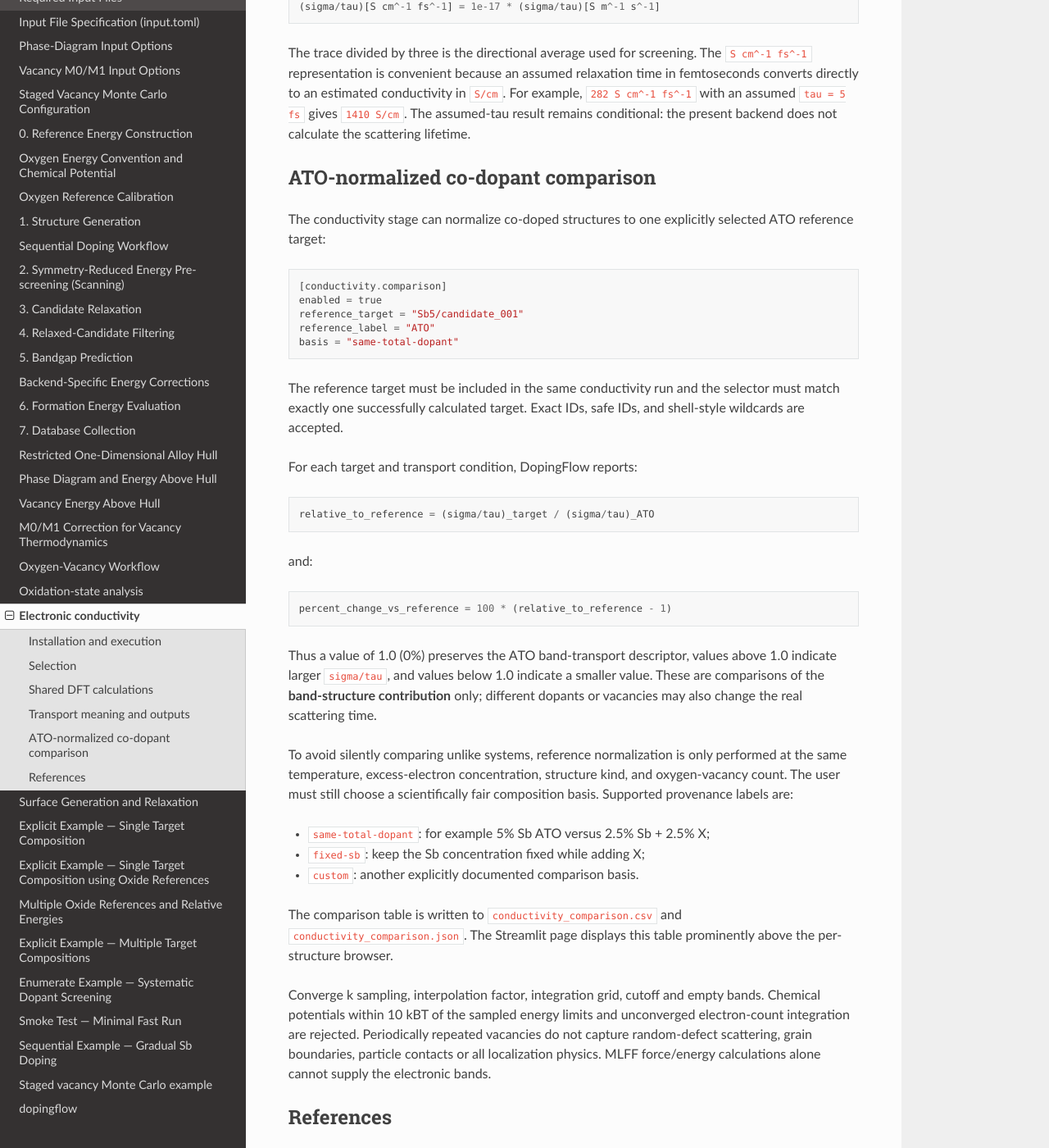
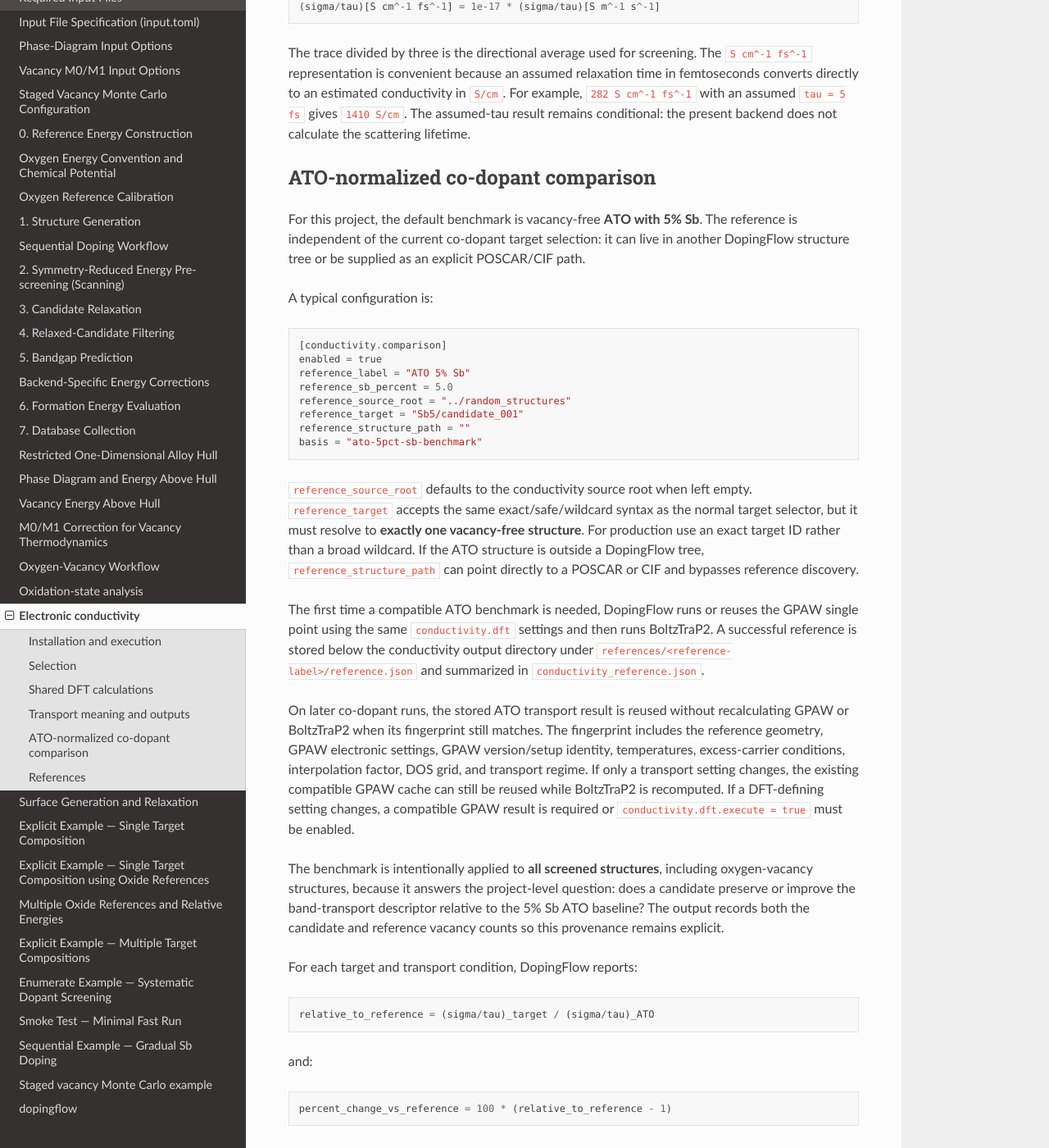
Before and after one commit to KazemZh/dopingflow, a Sphinx documentation site: the page built from docs/source/methods/conductivity.rst, in a window 1280 px wide and 1400 px high, scrolled down 3804 px. Shown: the whole window at 82% size. Built offline with Sphinx 7.4.7 and the Read the Docs theme 3.1.0, drawn with Linux system fonts in a browser that asks for light colours; some of the changed text lies outside the part shown.

Commit message:
Document persistent 5% Sb ATO benchmark reuse

```diff
--- a/docs/source/methods/conductivity.rst
+++ b/docs/source/methods/conductivity.rst
@@ -177,18 +177,50 @@ conditional: the present backend does not calculate the scattering lifetime.
 ATO-normalized co-dopant comparison
 -----------------------------------
 
-The conductivity stage can normalize co-doped structures to one explicitly
-selected ATO reference target::
+For this project, the default benchmark is vacancy-free **ATO with 5% Sb**.
+The reference is independent of the current co-dopant target selection: it can
+live in another DopingFlow structure tree or be supplied as an explicit
+POSCAR/CIF path.
+
+A typical configuration is::
 
     [conductivity.comparison]
     enabled = true
+    reference_label = "ATO 5% Sb"
+    reference_sb_percent = 5.0
+    reference_source_root = "../random_structures"
     reference_target = "Sb5/candidate_001"
-    reference_label = "ATO"
-    basis = "same-total-dopant"
+    reference_structure_path = ""
+    basis = "ato-5pct-sb-benchmark"
 
-The reference target must be included in the same conductivity run and the
-selector must match exactly one successfully calculated target. Exact IDs,
-safe IDs, and shell-style wildcards are accepted.
+``reference_source_root`` defaults to the conductivity source root when left
+empty. ``reference_target`` accepts the same exact/safe/wildcard syntax as the
+normal target selector, but it must resolve to **exactly one vacancy-free
+structure**. For production use an exact target ID rather than a broad wildcard.
+If the ATO structure is outside a DopingFlow tree,
+``reference_structure_path`` can point directly to a POSCAR or CIF and bypasses
+reference discovery.
+
+The first time a compatible ATO benchmark is needed, DopingFlow runs or reuses
+the GPAW single point using the same ``conductivity.dft`` settings and then runs
+BoltzTraP2. A successful reference is stored below the conductivity output
+directory under ``references/<reference-label>/reference.json`` and summarized
+in ``conductivity_reference.json``.
+
+On later co-dopant runs, the stored ATO transport result is reused without
+recalculating GPAW or BoltzTraP2 when its fingerprint still matches. The
+fingerprint includes the reference geometry, GPAW electronic settings, GPAW
+version/setup identity, temperatures, excess-carrier conditions, interpolation
+factor, DOS grid, and transport regime. If only a transport setting changes,
+the existing compatible GPAW cache can still be reused while BoltzTraP2 is
+recomputed. If a DFT-defining setting changes, a compatible GPAW result is
+required or ``conductivity.dft.execute = true`` must be enabled.
+
+The benchmark is intentionally applied to **all screened structures**, including
+oxygen-vacancy structures, because it answers the project-level question:
+does a candidate preserve or improve the band-transport descriptor relative to
+the 5% Sb ATO baseline? The output records both the candidate and reference
+vacancy counts so this provenance remains explicit.
 
 For each target and transport condition, DopingFlow reports::
 
@@ -200,22 +232,14 @@ and::
 
 Thus a value of 1.0 (0%) preserves the ATO band-transport descriptor, values
 above 1.0 indicate larger ``sigma/tau``, and values below 1.0 indicate a
-smaller value. These are comparisons of the **band-structure contribution**
-only; different dopants or vacancies may also change the real scattering time.
-
-To avoid silently comparing unlike systems, reference normalization is only
-performed at the same temperature, excess-electron concentration, structure
-kind, and oxygen-vacancy count. The user must still choose a scientifically fair
-composition basis. Supported provenance labels are:
-
-* ``same-total-dopant``: for example 5% Sb ATO versus 2.5% Sb + 2.5% X;
-* ``fixed-sb``: keep the Sb concentration fixed while adding X;
-* ``custom``: another explicitly documented comparison basis.
+smaller value. Comparisons require the same temperature and rigid-band
+excess-electron concentration as the stored reference. They remain comparisons
+of the **band-structure contribution** only; different dopants or vacancies may
+also change the real scattering time.
 
 The comparison table is written to
-``conductivity_comparison.csv`` and ``conductivity_comparison.json``.
-The Streamlit page displays this table prominently above the per-structure
-browser.
+``conductivity_comparison.csv`` and ``conductivity_comparison.json`` and is
+displayed prominently in the Streamlit page above the per-structure browser.
 
 Converge k sampling, interpolation factor, integration grid, cutoff and empty
 bands. Chemical potentials within 10 kBT of the sampled energy limits and
```
